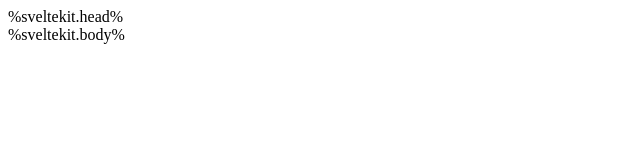
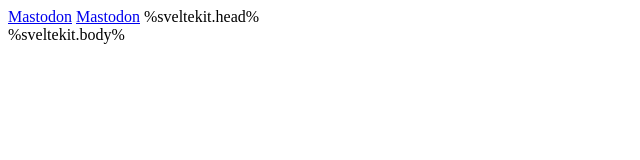
Before and after one commit to Pridecraft-Studios/website, a website: page src/app.html in a window 1280 px wide. Shown: the whole page, without its empty margins (0-640 px from the left). Drawn offline with Linux system fonts and the light colour scheme.

Commit message:
Update app.html

```diff
--- a/src/app.html
+++ b/src/app.html
@@ -4,6 +4,8 @@
 		<meta charset="utf-8" />
 		<link rel="icon" href="%sveltekit.assets%/favicon.png" />
 		<meta name="viewport" content="width=device-width" />
+		<a rel="me" href="https://tech.lgbt/@laxla">Mastodon</a>
+		<a rel="me" href="https://tech.lgbt/@blurryface">Mastodon</a>
 		%sveltekit.head%
 	</head>
 	<body data-sveltekit-preload-data="hover" class="latte dark:macchiato bg-base text-text">
```
